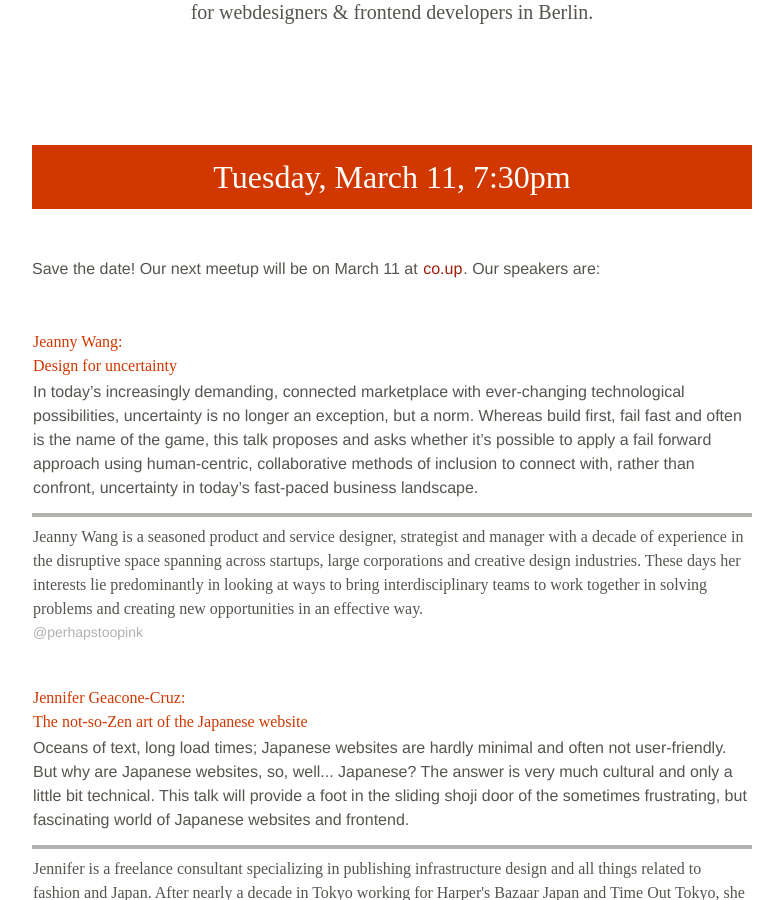
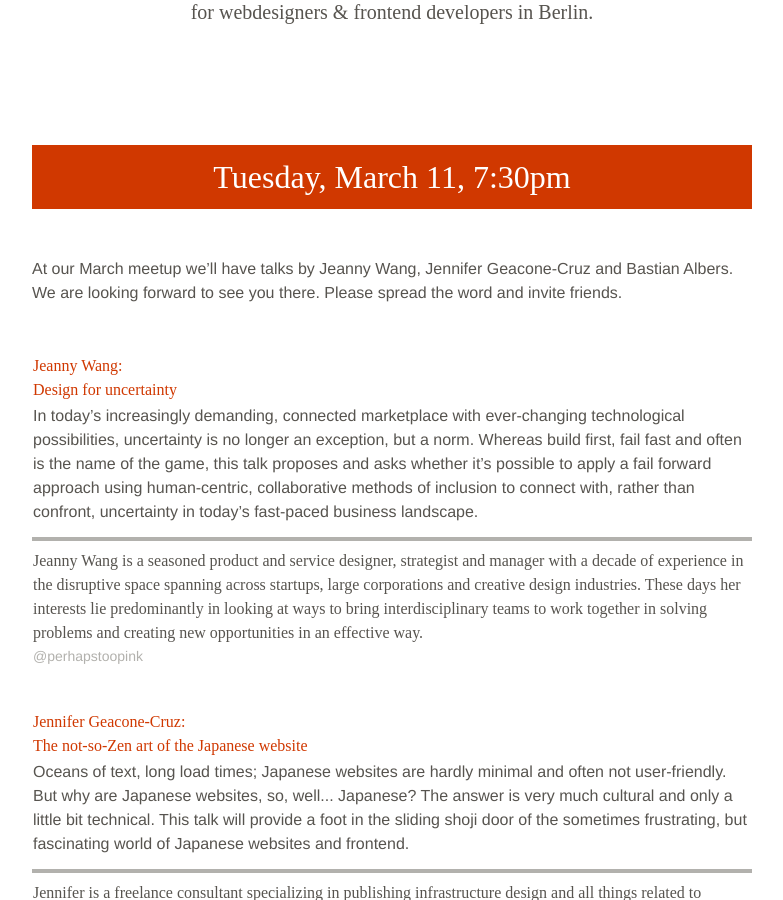
Before and after one commit to upfrontug/upfrontug.github.io, a Jekyll site: the page built from index.html, in a window 1280 px wide and 900 px high, scrolled down 407 px. Shown: the whole window, without its empty margins (248-1031 px from the left). Built offline with Jekyll 4.4.1, drawn with Linux system fonts in a browser that asks for light colours; nearby versions of some CDN libraries; comment, search, counter and statistics services are not loaded; a style sheet for code colours, icons or effects is not loaded.

Commit message:
Nicer intro

```diff
--- a/_posts/2014-3-11-meetup.html
+++ b/_posts/2014-3-11-meetup.html
@@ -3,7 +3,7 @@
   class: next
 ---
 <p>
-  Save the date! Our next meetup will be on March 11 at <a href="http://co-up.de" title="co-up.de">co.up</a>. Our speakers are:
+ At our March meetup we’ll have talks by Jeanny Wang, Jennifer Geacone-Cruz and Bastian Albers. We are looking forward to see you there. Please spread the word and invite friends.
 </p>
 <ul class="talks">
   <li>
```
